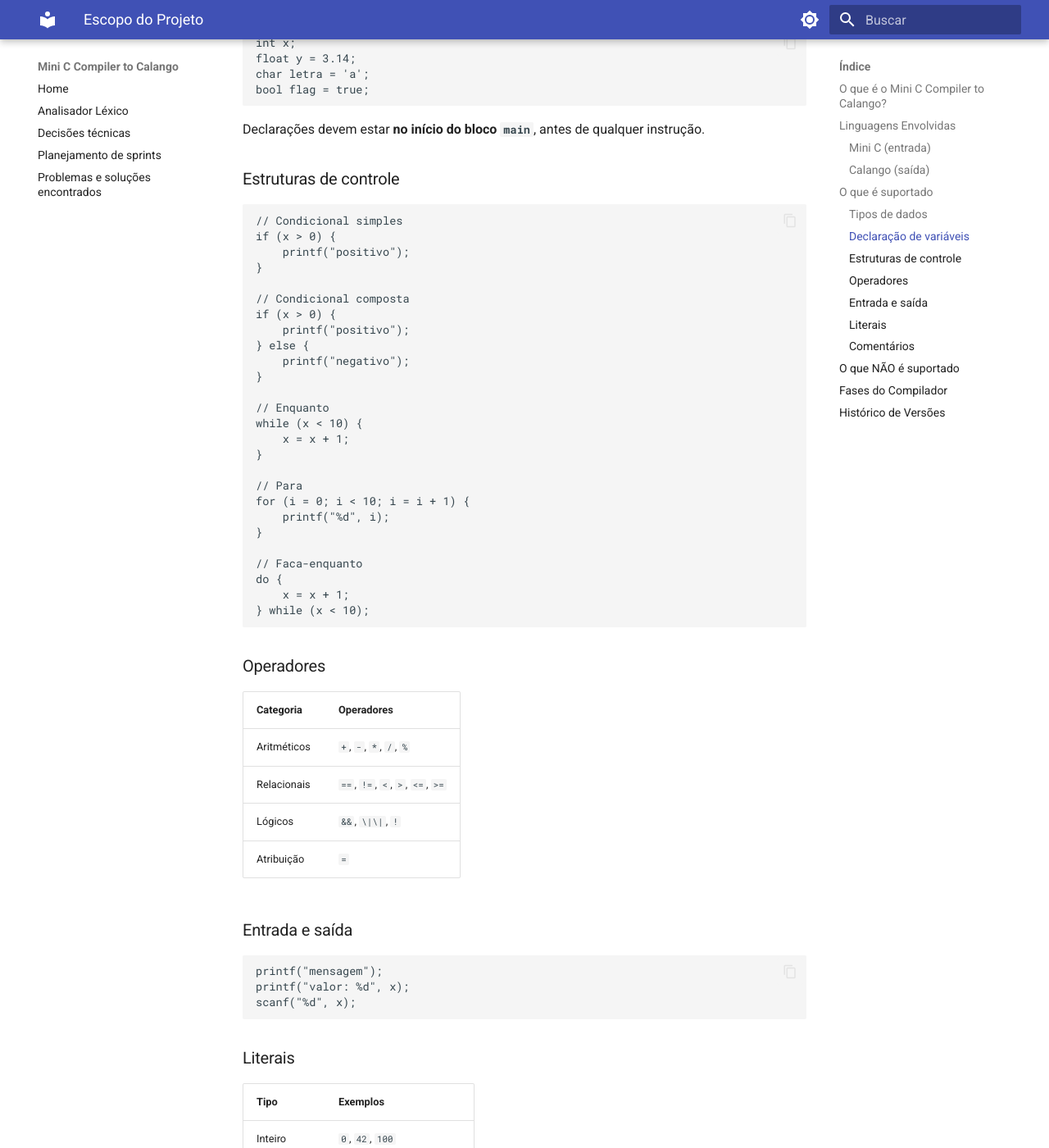
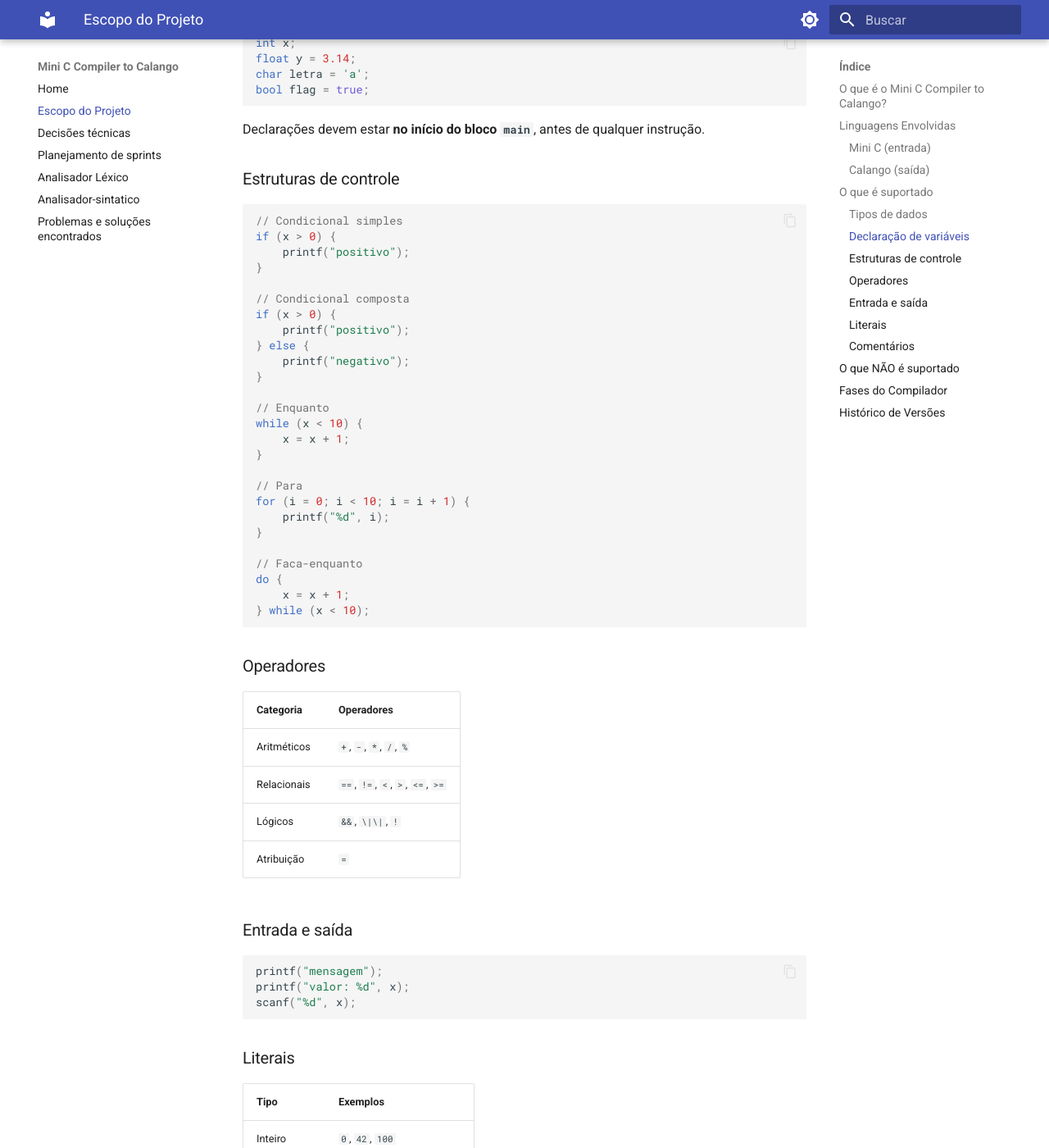
Before and after one commit to Compiladores-1-Sergio-FCTE-26-1-Gr10/mini-C-compiler-to-Calango, an MkDocs documentation site: the page built from docs/escopo.md, in a window 1280 px wide and 1400 px high, scrolled down 2251 px. Shown: the whole window at 82% size. Built offline with MkDocs 1.6.1 and Material for MkDocs 9.7.7, drawn with Linux system fonts in a browser that asks for light colours; some of the changed text lies outside the part shown.

Commit message:
docs: adiciona novas páginas no index

```diff
--- a/mkdocs.yml
+++ b/mkdocs.yml
@@ -21,8 +21,22 @@ theme:
     - content.code.copy
 
 markdown_extensions:
-- pymdownx.arithmatex:
-    generic: true
+  - tables
+  - attr_list
+  - pymdownx.blocks.caption
+  - md_in_html
+  - pymdownx.highlight: # Adicione isso para garantir o controle dos blocos
+      anchor_linenums: true
+      line_spans: __span
+      pygments_lang_class: true
+  - pymdownx.superfences: # Melhora a renderização dos blocos de código
+      custom_fences:
+        - name: mermaid
+          class: mermaid
+          format: !!python/name:pymdownx.superfences.fence_code_format
+  - pymdownx.arithmatex:
+      generic: true
+
 
 extra_javascript:
   - javascripts/mathjax.js
@@ -31,7 +45,13 @@ extra_javascript:
 
 nav:
   - Home: index.md
-  - Analisador Léxico: analisador-lexico.md
+  - Escopo do Projeto: escopo.md
   - Decisões técnicas: decisoes-tecnicas.md
   - Planejamento de sprints: planejamento-de-sprints.md
+  - Analisador Léxico: analisador-lexico.md
+  - Analisador-sintatico: analisador-sintatico.md
   - Problemas e soluções encontrados: problemas-e-solucoes-encontrados.md
+
+
+extra_css:
+  - stylesheets/extra.css
```
